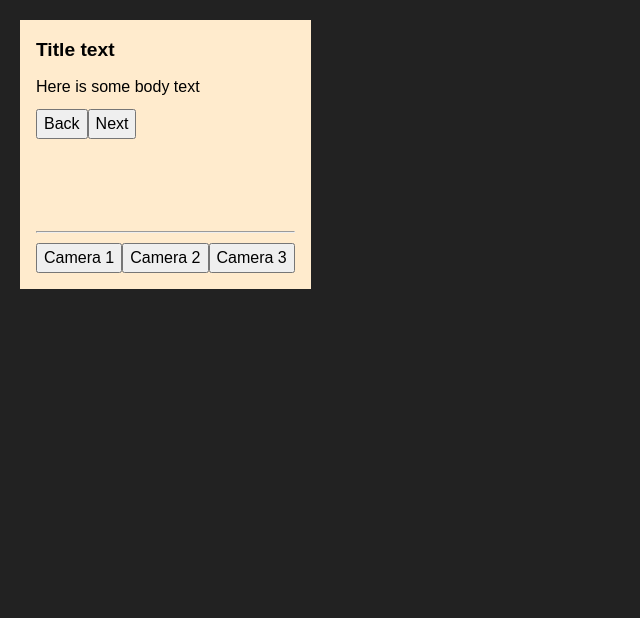
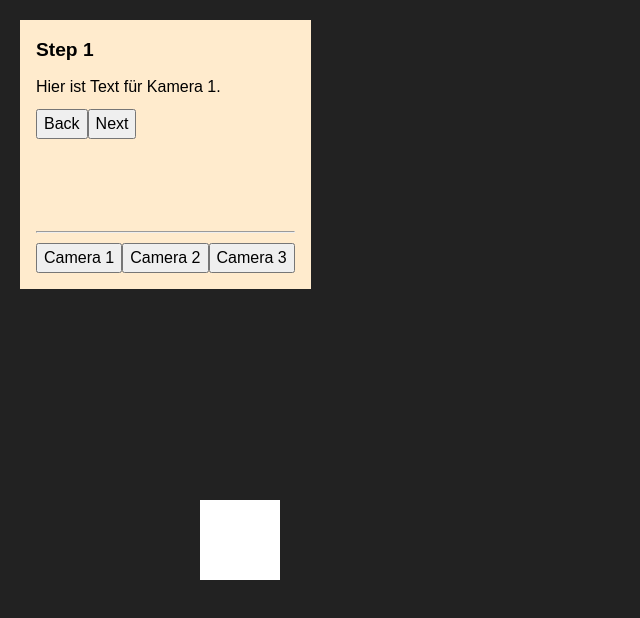
Before and after one commit to jmjules/3d-click-tour, a Vue app: page / in a window 1280 px wide. Shown: the top 618 px of the page, without its empty margins (0-640 px from the left). Built offline with nearby package versions, Linux system fonts and the light colour scheme; no server answers; the HTML template or start-up script is replaced by a standard one.

Commit message:
making ui reactive

```diff
--- /dev/null
+++ b/src/assets/ui-steps/steps.json
@@ -0,0 +1,26 @@
+[
+    {
+        "title": "Step 1",
+        "text": "Hier ist Text für Kamera 1.",
+        "bgColor": "green",
+        "cameraIndex": 0
+    },
+    {
+        "title": "Step 2",
+        "text": "Hier ist Text für Kamera 2.",
+        "bgColor": "blue",
+        "cameraIndex": 1
+    },
+    {
+        "title": "Step 3",
+        "text": "Hier ist Text für Kamera 3.",
+        "bgColor": "red",
+        "cameraIndex": 2
+    },
+    {
+        "title": "Step 4",
+        "text": "Hier ist Text für Step 4 aber wieder Kamera 1.",
+        "bgColor": "orange",
+        "cameraIndex": 1
+    }
+]
--- a/src/components/Overlay.vue
+++ b/src/components/Overlay.vue
@@ -1,14 +1,15 @@
 <template>
   <div class="overlay">
-    <div class="title">Title text</div>
-    <div class="body-text">Here is some body text</div>
+    <!-- Display reactive step data -->
+    <div class="title">{{ currentStep?.title ?? 'Title text' }}</div>
+    <div class="body-text">{{ currentStep?.text ?? 'Here is some body text' }}</div>
+
     <div>
       <button @click="emit('previous')">Back</button>
       <button @click="emit('next')">Next</button>
     </div>
-    <br>
-    <br>
-    <br>
+
+    <br><br><br>
     <hr>
     <div>
       <button @click="onCamera(0)">Camera 1</button>
@@ -19,6 +20,17 @@
 </template>
 
 <script lang="ts" setup>
+import { defineProps, defineEmits } from "vue";
+
+// Receive the current step object from parent
+const props = defineProps<{
+  currentStep?: {
+    title?: string;
+    text?: string;
+    bgColor?: string;
+  };
+}>();
+
 const emit = defineEmits(["switch-camera", "previous", "next"]);
 
 function onCamera(i: number) {
@@ -36,7 +48,6 @@ function onCamera(i: number) {
   gap: 10px;
   z-index: 100;
   padding: 1rem;
-
   background-color: blanchedalmond;
 }
 
--- a/src/components/ThreeScene.vue
+++ b/src/components/ThreeScene.vue
@@ -1,13 +1,18 @@
 <template>
   <div ref="container" class="three-container">
-    <Overlay @switch-camera="switchToCamera"/>
+    <Overlay
+      @switch-camera="switchToCamera"
+      @previous="handleOverlayEvent('previous')"
+      @next="handleOverlayEvent('next')"
+      :current-step="currentStep"
+    />
 
     <div id="testbox"></div>
   </div>
 </template>
 
 <script lang="ts" setup>
-import { onMounted, ref, onBeforeUnmount } from "vue";
+import { onMounted, ref, onBeforeUnmount, computed } from "vue";
 import { createScene } from "../three/three-init.ts";
 import { extractCamerasFromGLTF, transitionToCamera } from "../three/camera-manager.ts";
 import { startAnimationLoop } from "../three/animate-loop.ts";
@@ -15,6 +20,14 @@ import { GLTFLoader } from "three/examples/jsm/loaders/GLTFLoader.js";
 import Overlay from "./Overlay.vue";
 import * as THREE from "three";
 
+// data import
+import steps from "@/assets/ui-steps/steps.json"
+
+
+// -------------------------------------------
+// general App State
+// -------------------------------------------
+// three.js state
 const container = ref<HTMLElement | null>(null);
 let camera: THREE.Camera;
 let renderer: THREE.WebGLRenderer;
@@ -22,6 +35,17 @@ let scene: THREE.Scene;
 let gltfCameras: THREE.Camera[] = [];
 let stopAnimation: (() => void) | null = null;
 
+// step logic state
+const currentStepIndex = ref(0);
+
+const currentStep = computed(() => steps[currentStepIndex.value]);
+
+
+
+
+// -------------------------------------------
+// lifecycle hooks
+// -------------------------------------------
 onMounted(() => {
   if (!container.value) return;
   ({ scene, camera, renderer } = createScene(container.value));
@@ -43,6 +67,11 @@ function loadModel() {
 }
 
 
+
+
+// -------------------------------------------
+// example ui data
+// -------------------------------------------
 const jsonData = {
   camera1: "green",
   camera2: "blue",
@@ -64,14 +93,36 @@ const testArray = [
   },
 ]
 
+// json wird bei den anderen Imports importiert
+
+
+
+
+
+// -------------------------------------------
+// event callbacks // werden aufgerufen durch events von Overlay-Komponente
+// -------------------------------------------
+
+function handleOverlayEvent(action: "next" | "previous") {
+  if (action === "next" && currentStepIndex.value < steps.length - 1) {
+    currentStepIndex.value++;
+  } else if (action === "previous" && currentStepIndex.value > 0) {
+    currentStepIndex.value--;
+  }
+
+  // trigger camera change to match step
+  switchToCamera(currentStep.value?.cameraIndex ?? 0);
+}
+
+
 
 function switchToCamera(index: number) {
   const target = gltfCameras[index];
   if (!target) return;
   const testBox = document.querySelector("#testbox") as HTMLElement | null;
   if (testBox) {
-    const bgColor = testArray[index]?.bgColor ? testArray[index].bgColor : "white"; // fallback color white
-    const innerText = testArray[index]?.text ? testArray[index].text : "fallback text";
+    const bgColor = steps[index]?.bgColor ? steps[index].bgColor : "white"; // fallback color white
+    const innerText = steps[index]?.text ? steps[index].text : "fallback text";
     testBox.style.backgroundColor = bgColor;
     testBox.innerText = innerText;
   }
@@ -91,7 +142,7 @@ function switchToCamera(index: number) {
   aspect-ratio: 1;
   background-color: white;
   position: absolute;
-  top: 100px;
-  left: 20px;
+  top: 500px;
+  left: 200px;
 }
 </style>
```
